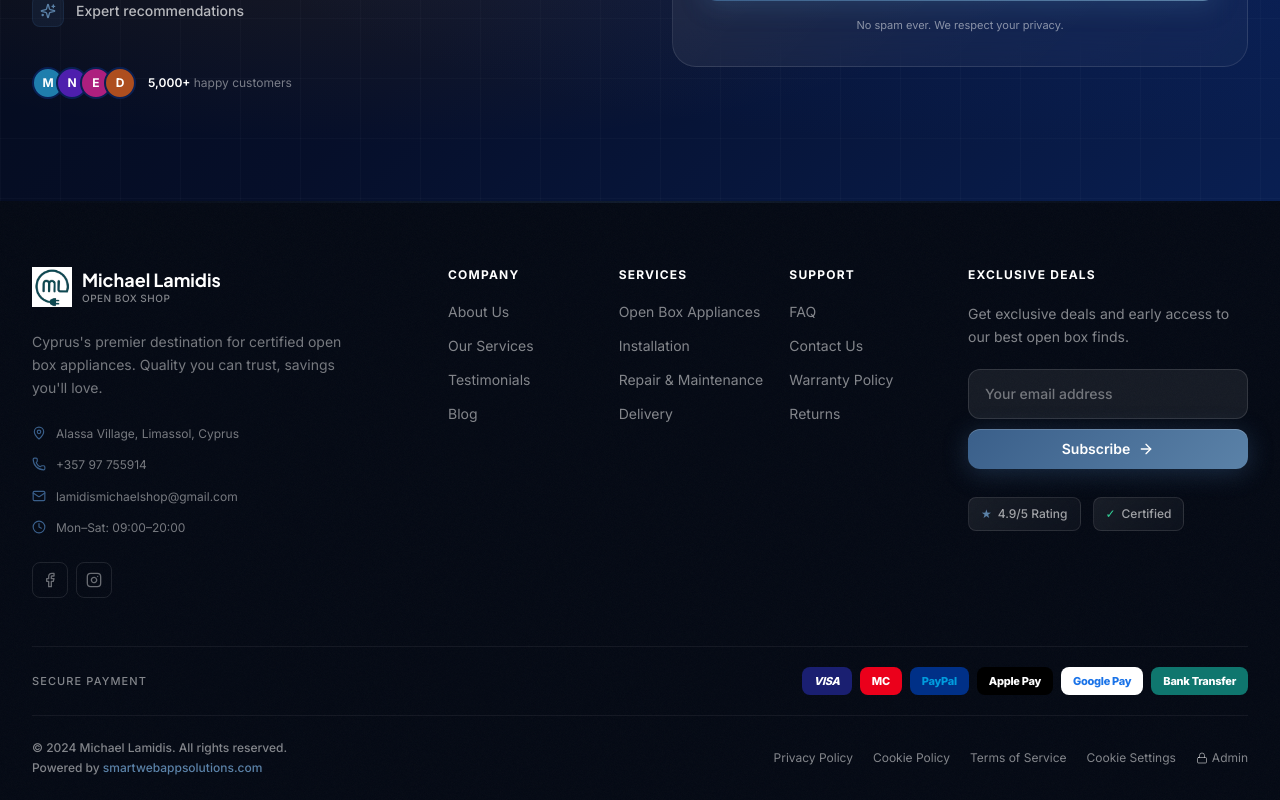
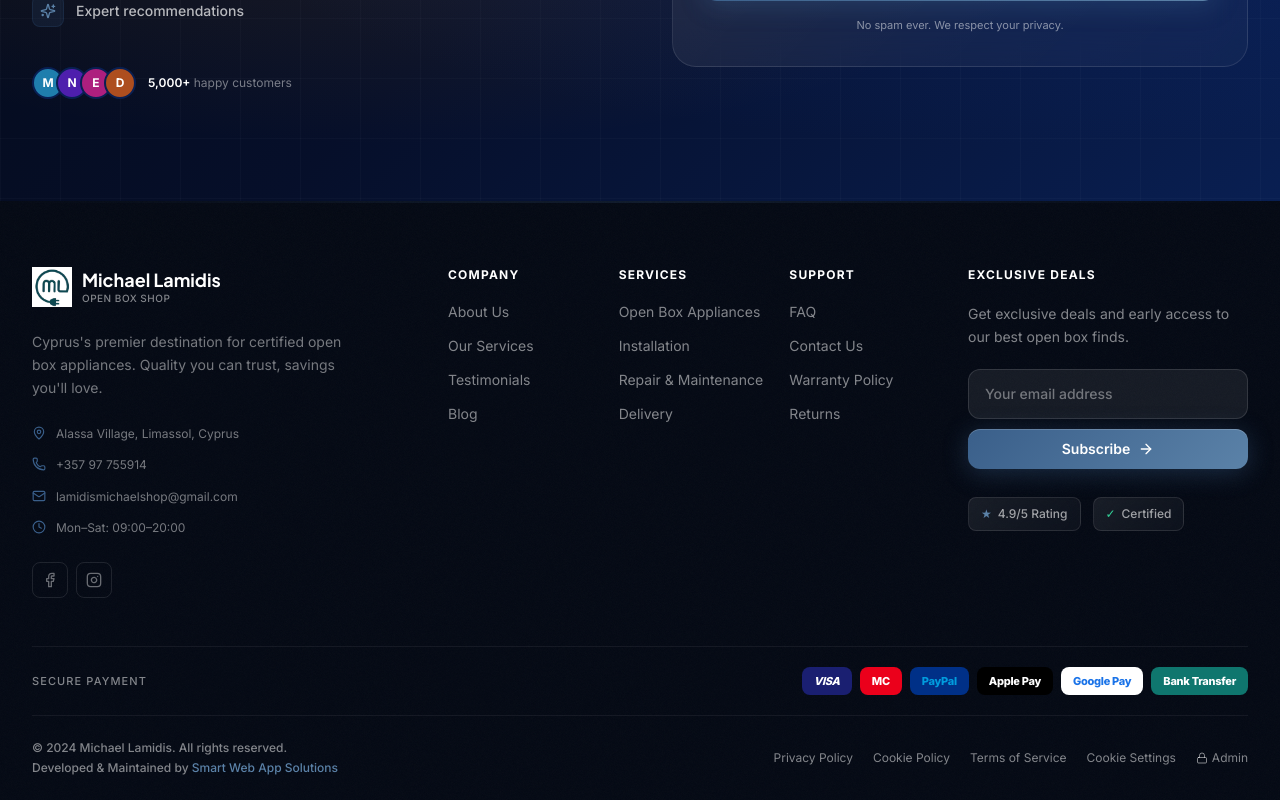
Before and after one commit to pauldevstudio/michael-lamidis-shop, a Next.js app: page /faq in a window 1280 px wide. Shown: the part 1864-2664 px from the top of the page. Built offline with nearby package versions, Linux system fonts and the light colour scheme; no server answers.

Commit message:
chore: update footer credit to "Developed & Maintained by Smart Web App Solutions"
Co-Authored-By: Claude Opus 4.6 <noreply@anthropic.com>

```diff
--- a/components/layout/Footer.tsx
+++ b/components/layout/Footer.tsx
@@ -217,14 +217,14 @@ export default function Footer() {
           <div className="text-white/50 text-xs font-medium text-center sm:text-left">
             <p>{__ftCopyright}</p>
             <p className="mt-1">
-              Powered by{" "}
+              Developed & Maintained by{" "}
               <a
                 href="https://smartwebappsolutions.com"
                 target="_blank"
                 rel="noopener noreferrer"
                 className="text-gold-400 hover:text-gold-300 transition-colors"
               >
-                smartwebappsolutions.com
+                Smart Web App Solutions
               </a>
             </p>
           </div>
```
